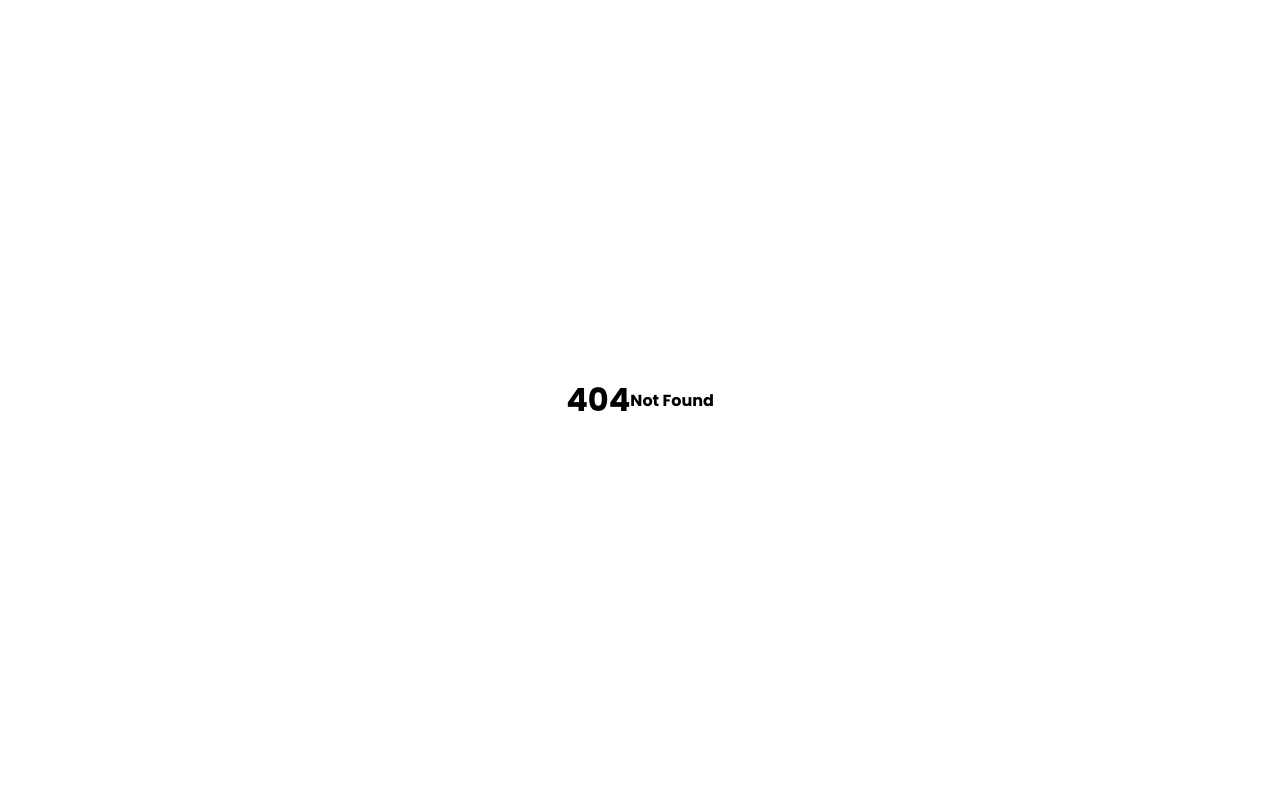
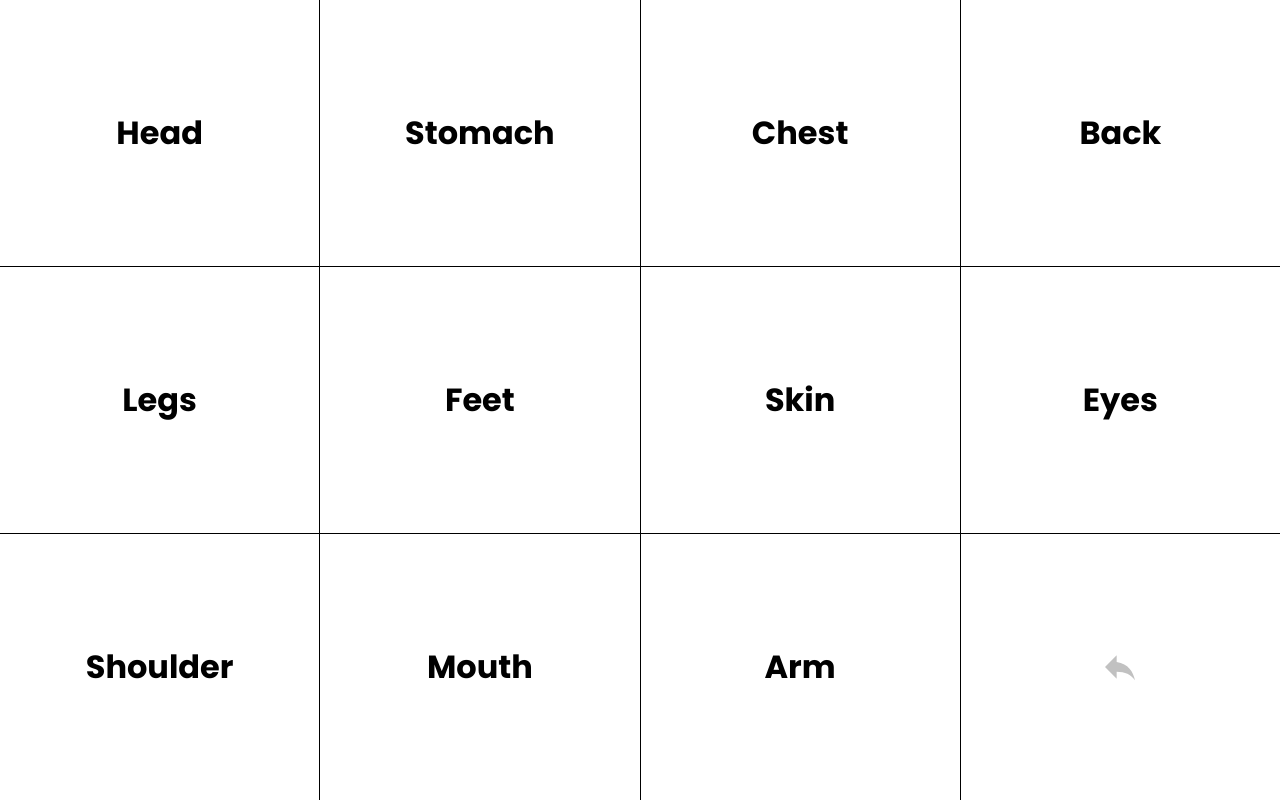
Before and after one commit to spreakfark/Aphasia-App, a SvelteKit app: page /pain in a window 1280 px wide. Before the commit this address had no page. Built offline with nearby package versions, Linux system fonts and the light colour scheme.

Commit message:
adds pain page

```diff
--- a/src/routes/+page.svelte
+++ b/src/routes/+page.svelte
@@ -8,7 +8,7 @@
 	<Tile icon_href="/icons/seat-passenger.svg">Sit up</Tile>
 	<Tile icon_href="/icons/pill.svg">Need Medicine</Tile>
 	<Tile icon_href="/icons/doctor.svg">Nurse or Doctor</Tile>
-	<Tile icon_href="/icons/lightning-bolt.svg">In Pain</Tile>
+	<Tile icon_href="/icons/lightning-bolt.svg" href="/pain">In Pain</Tile>
 	<Tile icon_href="/icons/food.svg" href="/food-drink">Food/Drink</Tile>
 	<Tile icon_href="/icons/television-classic.svg">TV</Tile>
 	<Tile icon_href="/icons/shower.svg">Bath</Tile>
--- /dev/null
+++ b/src/routes/pain/+page.svelte
@@ -0,0 +1,19 @@
+<script>
+	import BackIcon from '$lib/back-icon.svelte';
+	import Tile from '$lib/tile.svelte';
+</script>
+
+<div class="grid">
+	<Tile>Head</Tile>
+	<Tile>Stomach</Tile>
+	<Tile>Chest</Tile>
+	<Tile>Back</Tile>
+	<Tile>Legs</Tile>
+	<Tile>Feet</Tile>
+	<Tile>Skin</Tile>
+	<Tile>Eyes</Tile>
+	<Tile>Shoulder</Tile>
+	<Tile>Mouth</Tile>
+	<Tile>Arm</Tile>
+	<Tile href="/"><BackIcon /></Tile>
+</div>
```
